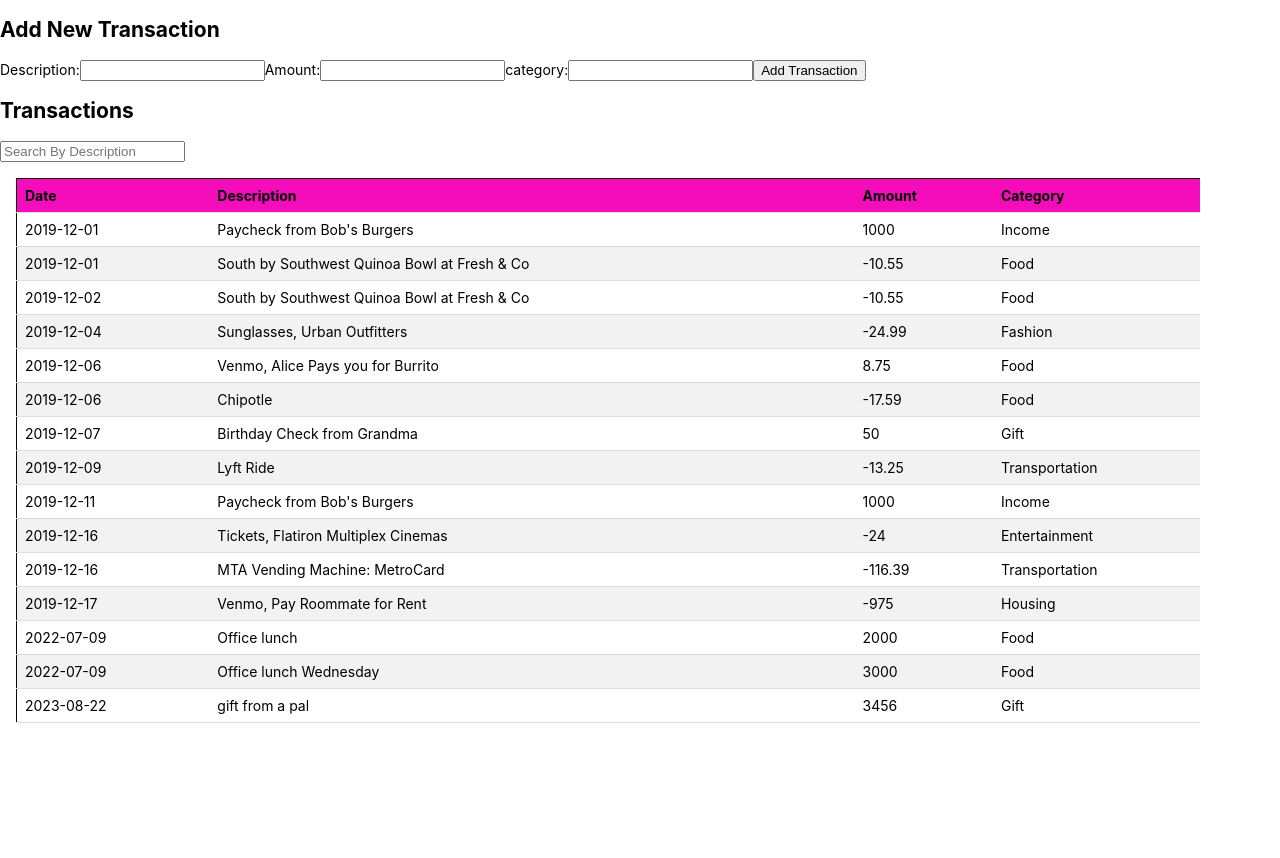
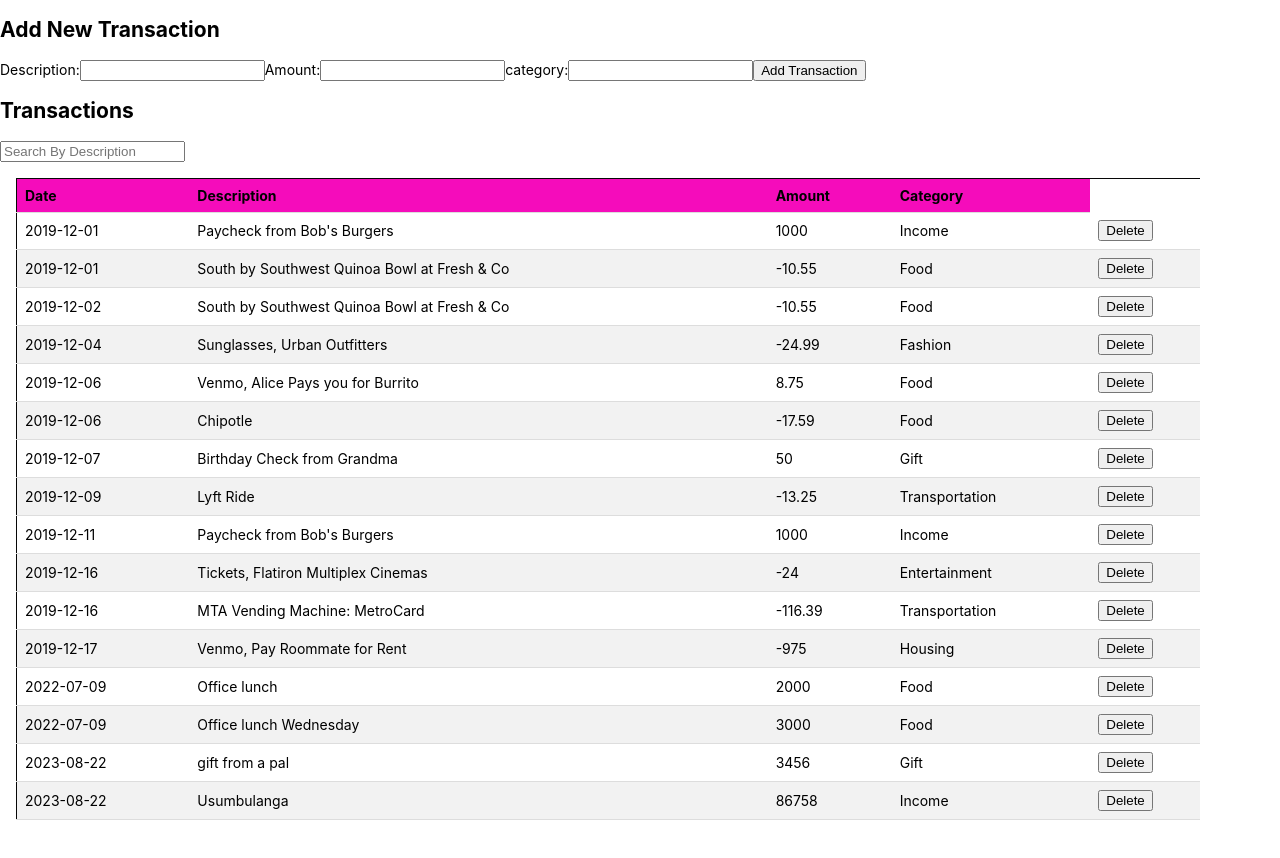
Before and after one commit to Mulindi123/Bank-of-Flatiron, a React (Create React App) app: page / in a window 1280 px wide. Shown: the top 858 px of the page. Built offline with nearby package versions, Linux system fonts and the light colour scheme; data requests are answered from the project's data file.

Commit message:
Implemented the DELETE functionality

```diff
--- a/db.json
+++ b/db.json
@@ -104,6 +104,13 @@
       "amount": 3456,
       "category": "Gift",
       "id": 15
+    },
+    {
+      "date": "2023-08-22",
+      "description": "Usumbulanga",
+      "amount": 86758,
+      "category": "Income",
+      "id": 16
     }
   ]
 }
--- a/src/Transaction.js
+++ b/src/Transaction.js
@@ -8,6 +8,7 @@ function Transaction(){
 
     const [transactions, setTransactions] = useState([]);
     const [searchTerm, setSearchTerm] = useState('');
+
 
 
     function addTransaction(transaction){
@@ -27,14 +28,23 @@ function Transaction(){
 
     }, []);
 
+    function handleDeleteTransaction(deletedTransaction) {
+        const updatedTransactions = transactions.filter(
+            (transaction) => transaction.id !==deletedTransaction.id
+          );
+          setTransactions(updatedTransactions);
 
+      }
 
 
     return(
         <div>
             <TransactionForm onAddTransaction={addTransaction} />
-           <TransactionTable  transactions={transactions} searchTerm={searchTerm}
-                             setSearchTerm={setSearchTerm} />
+           <TransactionTable transactions={transactions}
+                             searchTerm={searchTerm}
+                             setSearchTerm={setSearchTerm}
+                             onDeleteTransaction={handleDeleteTransaction}
+                             />
 
         </div>
     )
--- a/src/TransactionForm.js
+++ b/src/TransactionForm.js
@@ -1,6 +1,6 @@
 import {useState} from "react"
 
-function TransactionForm({onAddTransaction, index}){
+function TransactionForm({onAddTransaction, onDeleteTransaction}){
 
 const [description, setDescription] =useState("");
 const [amount, setAmount] = useState("");
@@ -14,7 +14,7 @@ function handleSubmit(event){
         amount:parseFloat(amount),
         category: category
     };
-    event.target.reset()
+
 
     fetch("http://localhost:3000/transactions",{
         method: "POST",
@@ -40,7 +40,7 @@ function handleSubmit(event){
 
 
     return(
-        <div key={index}>
+        <div >
             <h2>Add New Transaction</h2>
             <form onSubmit={handleSubmit}>
                 <>
--- a/src/TransactionTable.js
+++ b/src/TransactionTable.js
@@ -1,10 +1,17 @@
 
-function TransactionTable({transactions, searchTerm, setSearchTerm}){
+function TransactionTable({transactions, searchTerm, setSearchTerm, onDeleteTransaction}){
 
     const filteredTransactions = transactions.filter((transaction) =>
     transaction.description.toLowerCase().includes(searchTerm.toLowerCase())
   );
+  function handleDeleteClick(transaction){
 
+    fetch(`http://localhost:3000/items/${transaction.id}`, {
+          method: "DELETE",
+        })
+          .then(() => onDeleteTransaction(transaction))
+          .catch( error=>console.log("Error deleting transaction", error))
+}
 
     return(
         <div className="table-container">
@@ -27,6 +34,9 @@ function TransactionTable({transactions, searchTerm, setSearchTerm}){
                         <td>{transaction.description}</td>
                         <td>{transaction.amount}</td>
                         <td>{transaction.category}</td>
+                        <td>
+                        <button onClick={() => handleDeleteClick(transaction)}>Delete</button>
+                        </td>
                     </tr>
                     ))}
                 </tbody>
```
